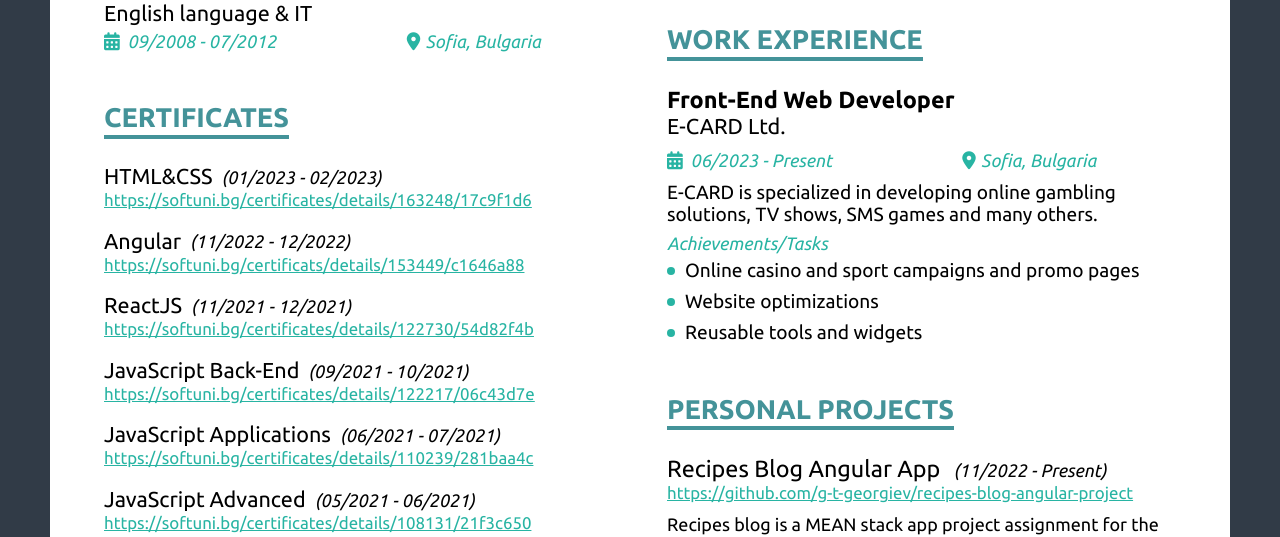
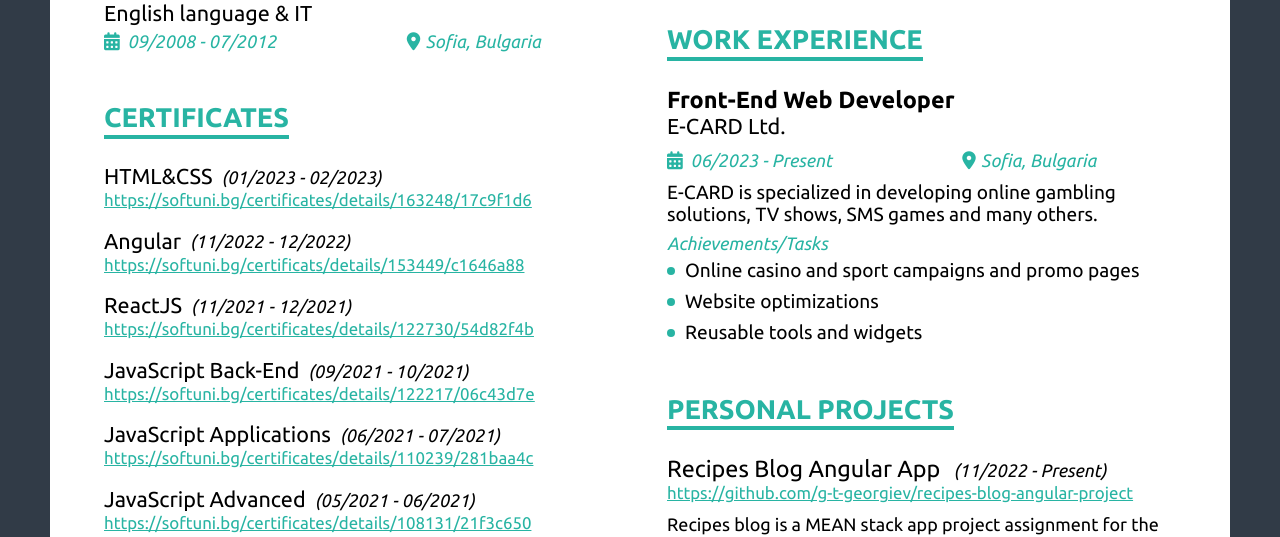
Before and after one commit to g-t-georgiev/my-online-resume, a website: page index.html in a window 1280 px wide. Shown: the part 884-1421 px from the top of the page. Drawn offline with Linux system fonts and the light colour scheme.

Commit message:
Changed section title color.

```diff
--- a/src/styles/main.css
+++ b/src/styles/main.css
@@ -41,7 +41,7 @@ body {
 }
 
 .section-title {
-    color: #449399;
+    color: #28b4a3;
 
     font-size: 1.5rem;
     font-weight: 700;
@@ -51,5 +51,5 @@ body {
 
     padding-block-end: .2rem;
     margin-block-end: 1.5rem;
-    border-bottom: .25rem solid #449399;
+    border-bottom: .25rem solid #28b4a3;
 }
```
